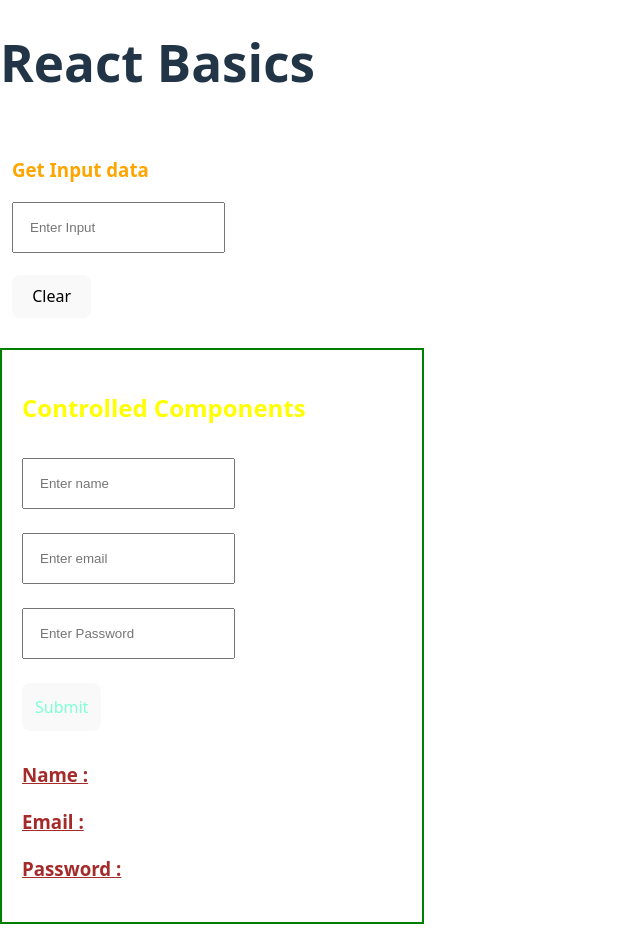
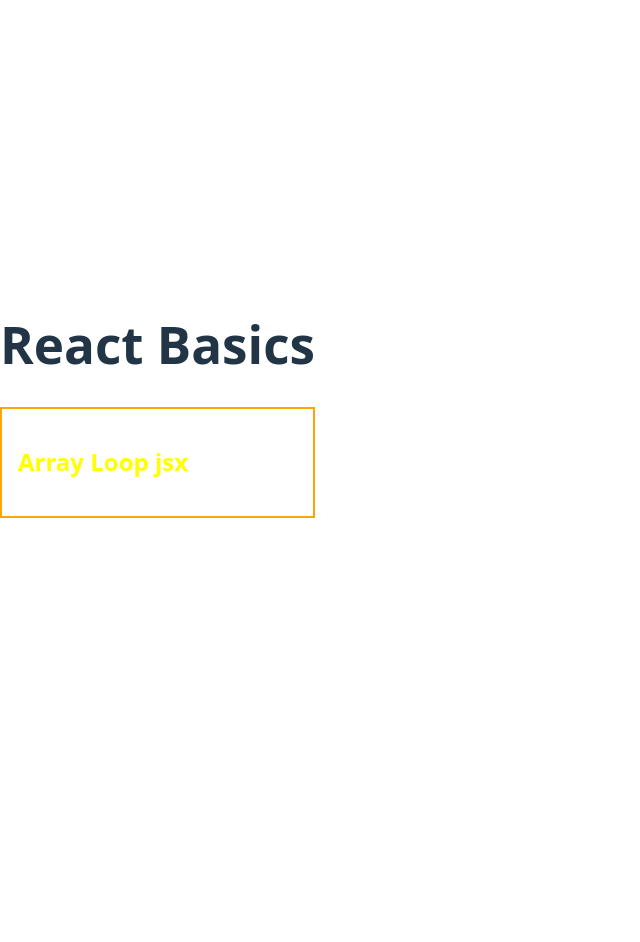
Before and after one commit to AkshitaGupta97/React_Basics, a React (Vite) app: page / in a window 1280 px wide. Shown: the whole page, without its empty margins (0-640 px from the left). After the commit the page ends 800 px from the top, so only its background shows below. Built offline with nearby package versions, Linux system fonts and the light colour scheme.

Commit message:
Array and Loop jsx

```diff
--- a/src/App.jsx
+++ b/src/App.jsx
@@ -2,8 +2,11 @@
 //import PropJsx from "./Props_Jsx"
 //import Hooks from "./States_hooks"
 
-import InputField from "./InputFiled_data"
-import ControlledComponenets from "./ControlledComponents"
+//import InputField from "./InputFiled_data"
+//import ControlledComponenets from "./ControlledComponents"
+//import CheckBox from "./HandleCheckBox"
+//import HandleRadio from "./HandleRadioBtn"
+import LoopArray from "./ArrayLoops"
 
 function App() {
 
@@ -29,9 +32,17 @@
 
      {/* <Hooks /> */}
 
-        <InputField />
+       {/*
+           <InputField />
 
-        <ControlledComponenets />
+          <ControlledComponenets />
+
+          <CheckBox />
+
+          <HandleRadio />
+       */}
+
+       <LoopArray />
     </>
   )
 }
--- /dev/null
+++ b/src/ArrayLoopUser.jsx
@@ -0,0 +1,13 @@
+
+function ArrayLoopUser({data}){
+    return (
+        <div>
+            <h3>Id : <span>{data.id}</span></h3>
+            <h3>Name : <span>{data.name}</span></h3>
+            <h3>Age : <span>{data.age}</span></h3>
+            <h3>Email : <span>{data.email}</span></h3>
+        </div>
+    )
+}
+
+export default ArrayLoopUser;
--- /dev/null
+++ b/src/ArrayLoops.jsx
@@ -0,0 +1,103 @@
+import ArrayLoopUser from "./ArrayLoopUser";
+
+function LoopArray(){
+
+    const userArr = [
+        {
+            name:"Akshita",
+            age:20,
+            email:"aks@gamil.com",
+            id:1
+        },
+        {
+            name:"Gungun",
+            age:21,
+            email:"gun@gamil.com",
+            id:2
+        },
+        {
+            name:"Simran",
+            age:18,
+            email:"sim@gamil.com",
+            id:3
+        },
+        {
+            name:"Lakshya",
+            age:16,
+            email:"lak@gamil.com",
+            id:4
+        },
+    ]
+
+    return(
+        <div style={{padding:"16px", border:"2px solid orange"}}>
+            <h2 style={{color:"yellow"}}>Array Loop jsx</h2>
+
+            {
+                userArr.map((user)=> {
+                <div key={user.id}>
+                    console.log(name);
+                    <ArrayLoopUser data={user} />
+
+                </div>
+                })
+            }
+
+
+            {/*
+            <table border="1" style={{border:"2px solid green"}}>
+                <thead>
+                    <tr>
+                        <td>Id</td>
+                        <td>Name</td>
+                        <td>Age</td>
+                        <td>Email</td>
+                    </tr>
+                </thead>
+                <tbody>
+                   {
+                    userArr.map((user) => {
+                         <tr key={user.id}>
+                            <td>{user.id}</td>
+                            <td>{user.name}</td>
+                            <td>{user.age}</td>
+                            <td>{user.email}</td>
+                        </tr>
+                    })
+                   }
+                </tbody>
+            </table>
+
+            <h3 style={{color:"wheat"}}>Dummy table</h3>
+
+            <table border="1" style={{border:"2px solid pink"}}>
+                <thead>
+                    <tr>
+                        <td>Id</td>
+                        <td>Name</td>
+                        <td>Age</td>
+                        <td>Email</td>
+                    </tr>
+                </thead>
+                <tbody>
+                    <tr>
+                        <td>1</td>
+                        <td>Sam</td>
+                        <td>24</td>
+                        <td>sam@gamil.com</td>
+                    </tr>
+                    <tr>
+                        <td>2</td>
+                        <td>Sam</td>
+                        <td>24</td>
+                        <td>sam@gamil.com</td>
+                    </tr>
+                </tbody>
+            </table>
+            */}
+
+        </div>
+    )
+}
+
+export default LoopArray;
--- a/src/ControlledComponents.jsx
+++ b/src/ControlledComponents.jsx
@@ -9,13 +9,14 @@
         <div style={{border:"2px solid green", padding:"20px", marginBlock:"18px"}}>
             <h2 style={{color:"yellow"}}>Controlled Components</h2>
             <form action="">
-                <input style={{padding:"16px", marginBlock:"12px"}} type="text" placeholder="Enter name" onChange={(event) => setName(event.target.value)}/>
+                <input style={{padding:"16px",  marginBlock:"12px"}} type="text" placeholder="Enter name" value={name} onChange={(event) => setName(event.target.value)}/>
                 <br />
-                <input style={{padding:"16px", marginBlock:"12px"}} type="email" placeholder="Enter email" onChange={(event) => setEmail(event.target.value)}/>
+                <input style={{padding:"16px", marginBlock:"12px"}} type="email" placeholder="Enter email" value={email} onChange={(event) => setEmail(event.target.value)}/>
                 <br />
-                <input style={{padding:"16px", marginBlock:"12px"}} type="password" placeholder="Enter Password"  onChange={(event) => setPass(event.target.value)}/>
+                <input style={{padding:"16px", marginBlock:"12px"}} type="password" placeholder="Enter Password" value={password} onChange={(event) => setPass(event.target.value)}/>
                 <br />
                 <button style={{padding:"12px", marginBlock:"12px",  color:"aquamarine"}}>Submit</button>
+                <button style={{marginInline:"12px"}} onClick={() => {setName(""); setEmail(""); setPass("")}}>Clear</button>
 
                 <h3 style={{color:"brown", textDecoration:"underline"}}>Name :  {name}</h3>
                 <h3 style={{color:"brown", textDecoration:"underline"}}>Email :  {email}</h3>
--- /dev/null
+++ b/src/HandleCheckBox.jsx
@@ -0,0 +1,36 @@
+import { useState } from "react";
+
+function CheckBox() {
+    const [skill, setSkill] = useState([]); // we are creating an empty array to store the values.
+    const handleSkill=(event) => {
+       // console.log(event.target.value, event.target.checked);
+        if(event.target.checked){
+            setSkill([...skill, event.target.value]); // here give the current and stored values
+        }
+        else {
+            setSkill([...skill.filter((item)=> item!=event.target.value)]); // don't store the item which is not checked.
+        }
+    }
+    return (
+        <div style={{ padding: "16px", border: "2px solid aquamarine" }}>
+            <h3>Select Your Skills = CheckBox </h3>
+
+            <input onChange={handleSkill} type="checkbox" id="php" value="php" />
+            <label htmlFor="php">PHP</label>
+            <br />
+            <input onChange={handleSkill} type="checkbox" id="js" value="js" />
+            <label htmlFor="js">JS</label>
+            <br />
+            <input onChange={handleSkill} type="checkbox" id="python" value="python" />
+            <label htmlFor="python">Python</label>
+            <br />
+            <input onChange={handleSkill} type="checkbox" id="java" value="java" />
+            <label htmlFor="java">Java</label>
+            <br />
+            <h3 style={{color:"orange"}}>{skill}</h3>
+
+        </div>
+    )
+}
+
+export default CheckBox;
--- /dev/null
+++ b/src/HandleRadioBtn.jsx
@@ -0,0 +1,31 @@
+import { useState } from "react";
+
+function HandleRadio(){
+    const [gender, setGender] = useState('female')
+    const [city, setCity] = useState('delhi')
+    return (
+        <div style={{padding:"12px", border:"2px solid orange", marginBlock:"10px"}}>
+            <h3 style={{color:"yellowgreen"}}>Handle Radio and Dropdown</h3>
+
+            <input style={{padding:"10px"}} type="radio" name="gender" id="male" value={'male'} onChange={(e) => {setGender(e.target.value)}} checked={gender==='male'}/>  {/* checked={gender==='male'} -> it means check tabhi karna jab gender checked ho */}
+            <label htmlFor="male">Male</label>
+
+            <input style={{padding:"10px"}} type="radio" name="gender" id="female" value={'female'} onChange={(e) => {setGender(e.target.value)}} checked={gender==='female'}/>
+            <label htmlFor="female">Female</label>
+
+            <h2 style={{color:"pink"}}>Selected Gender :  {gender}</h2>
+
+            <select style={{color:"bisque"}} defaultValue={'delhi'} onChange={(event) => {setCity(event.target.value)}}>
+                <option value="mumbai">Mumbai</option>
+                <option value="chennai">Chennai</option>
+                <option value="kolkata">Kolkata</option>
+                <option value="delhi">Delhi</option>
+                <option value="chandigarh">Chandigarh</option>
+            </select>
+
+            <h2 style={{color:"blueviolet"}}>Selected City :  {city}</h2>
+        </div>
+    )
+}
+
+export default HandleRadio;
```
